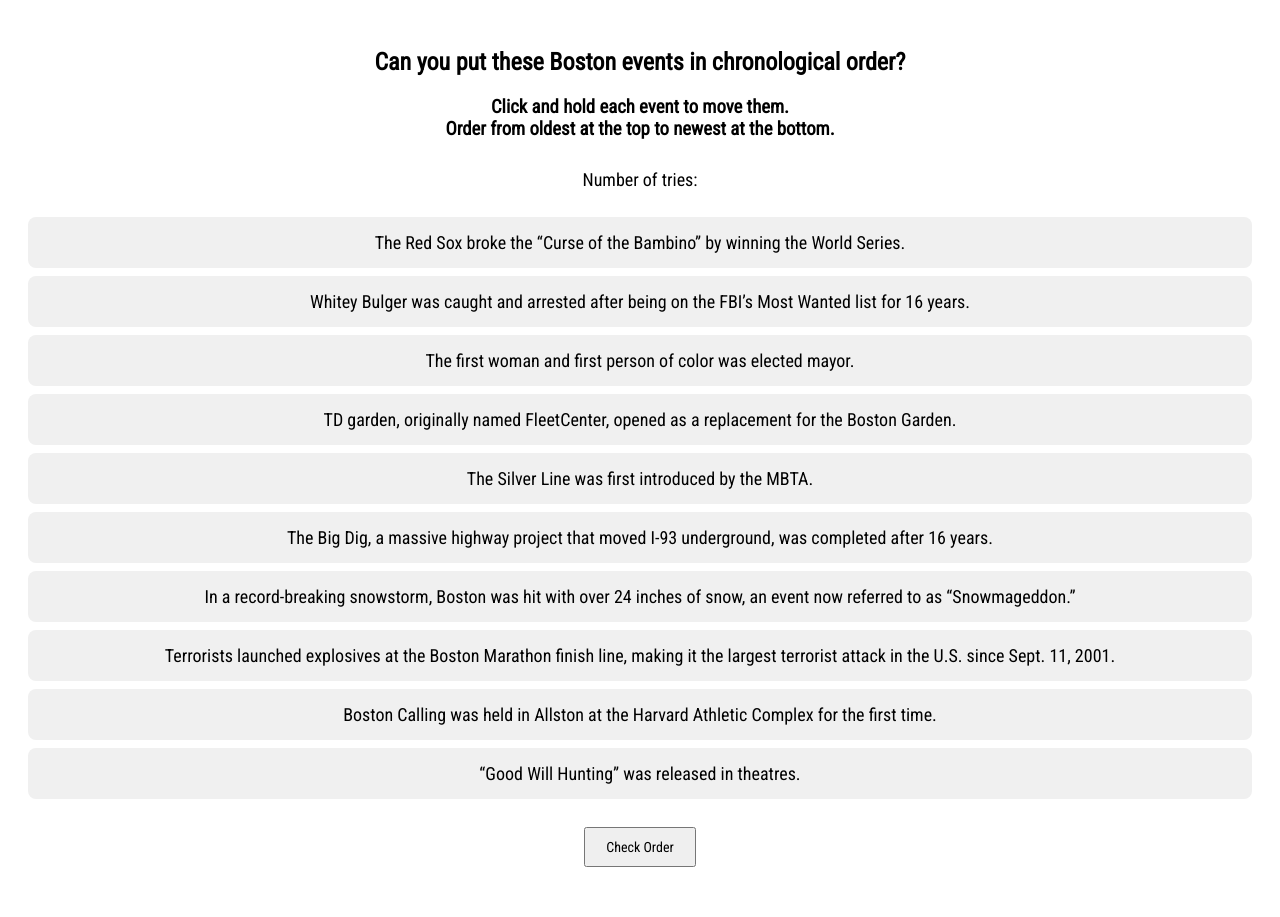
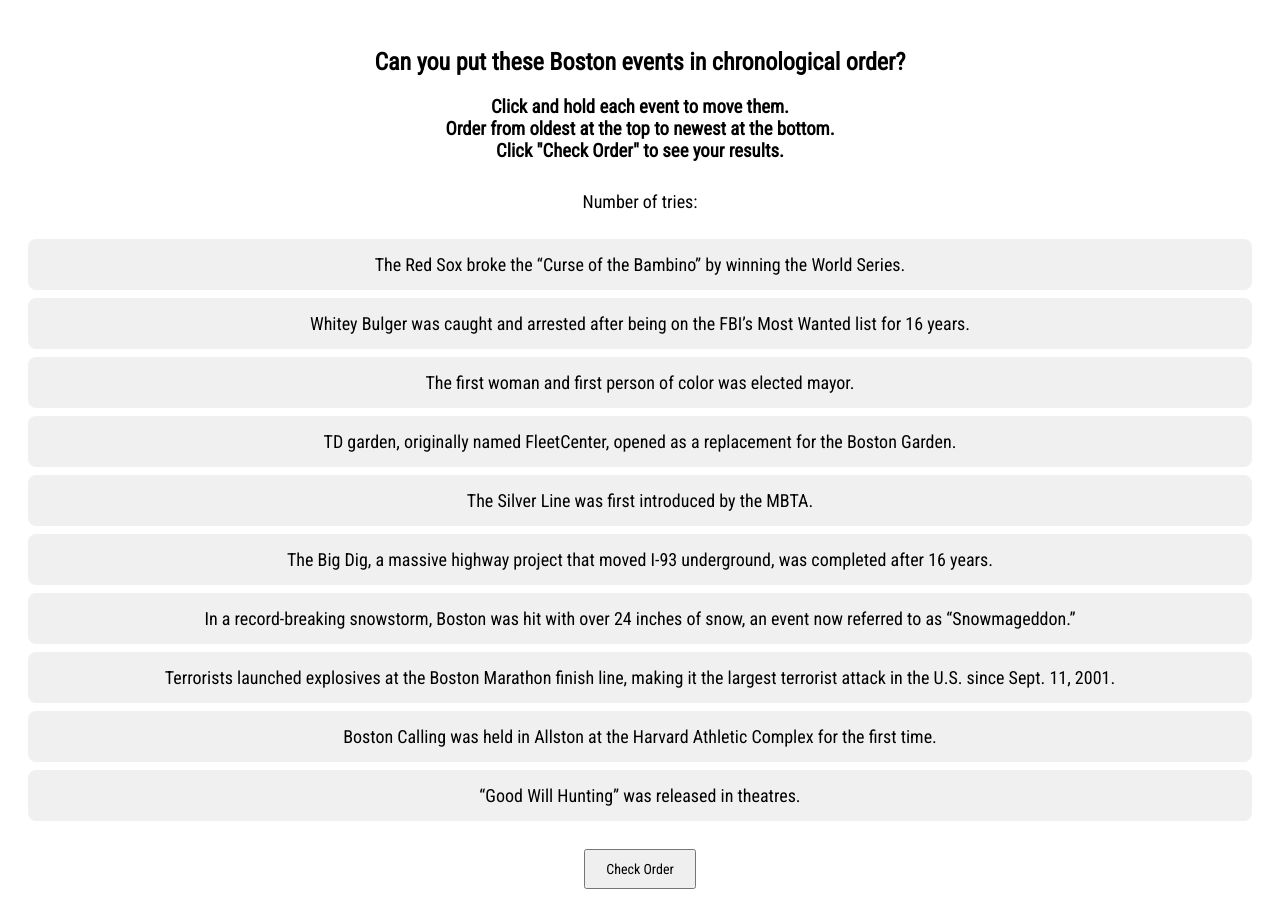
Before and after one commit to kellycatchan/boston-history-timeline, a plain HTML site: page index.html in a window 1280 px wide. Before the commit the page ends 895 px from the top, so only its background shows below. Drawn offline with nearby package versions, Linux system fonts and the light colour scheme.

Commit message:
Update index.html

```diff
--- a/index.html
+++ b/index.html
@@ -60,7 +60,7 @@
 </head>
 <body>
   <h2>Can you put these Boston events in chronological order?</h2>
-  <h3 style="padding-bottom:10px;">Click and hold each event to move them.<br>Order from oldest at the top to newest at the bottom.</h3>
+  <h3 style="padding-bottom:10px;">Click and hold each event to move them.<br>Order from oldest at the top to newest at the bottom.<br>Click "Check Order" to see your results.</h3>
 
   <div id="tries-counter">Number of tries: </div>
 
```
